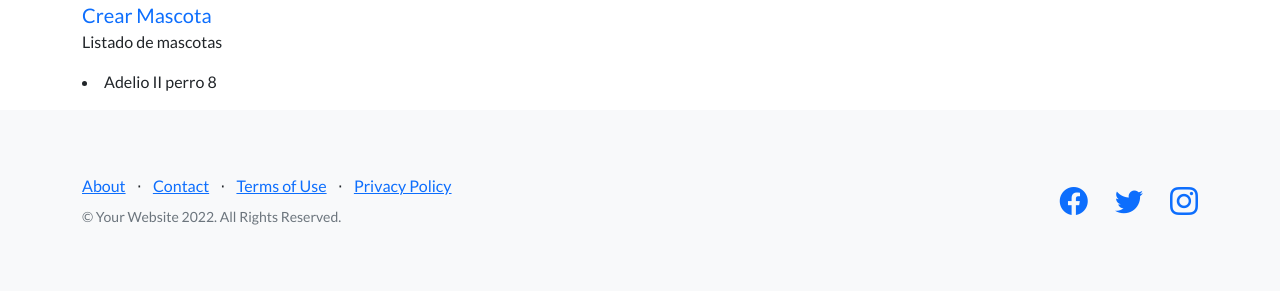
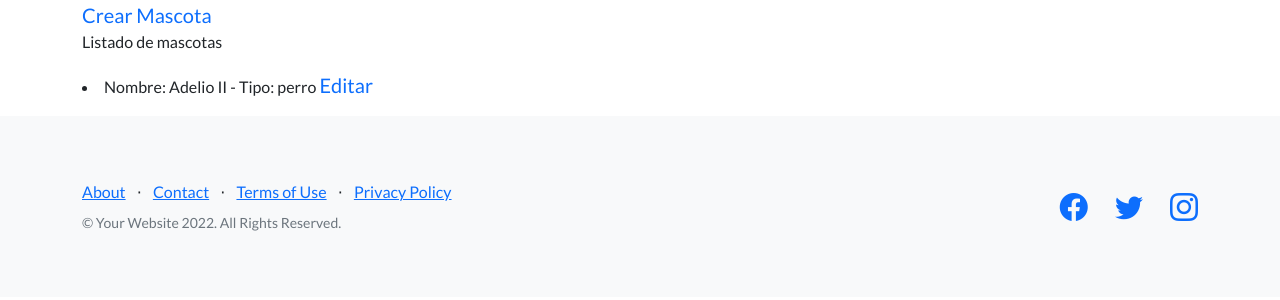
Before and after one commit to simonvaru/mvt-2-simon-vargas-russo, a Django app: page /avanzado/mascotas/ in a window 1280 px wide. Shown: the part 56-356 px from the top of the page. Run offline with Django 4.2, Linux system fonts and the light colour scheme; data comes from the database, SQL or seed files in the repository; both versions use the stored data as it was after the commit; some libraries are stand-ins or nearby versions.

Commit message:
commit 27, 3/4 clase 22

```diff
--- a/avanzado/models.py
+++ b/avanzado/models.py
@@ -8,3 +8,6 @@ class Mascota(models.Model):
     tipo  = models.CharField(max_length=20)
     edad = models.IntegerField()
     fecha_nacimiento = models.DateField()
+
+    def __str__(self):
+        return f'Nombre: {self.nombre} - Tipo: {self.tipo}'
--- a/avanzado/templates/avanzado/ver_mascotas.html
+++ b/avanzado/templates/avanzado/ver_mascotas.html
@@ -17,7 +17,13 @@
     {% if mascotas %}
 
         {% for mascota in mascotas %}
-            <li>{{mascota.nombre}} {{mascota.tipo}} {{mascota.edad}}</li>
+            <li>
+                {{mascota}}
+                {% comment %} <button>
+                    <a class="navbar-brand" href='#'>Editar</a>
+                </button> {% endcomment %}
+                <a class="navbar-brand" href={% url 'editar_mascota' mascota.id %}>Editar</a>
+            </li>
         {% endfor %}
 
     {% else %}
--- a/avanzado/urls.py
+++ b/avanzado/urls.py
@@ -3,5 +3,6 @@ from avanzado import views
 
 urlpatterns = [
     path('mascotas/', views.ver_mascotas, name='ver_mascotas'),
-    path('mascotas/crear/', views.crear_mascotas, name='crear_mascota')
+    path('mascotas/crear/', views.crear_mascota, name='crear_mascota'),
+    path('mascotas/editar/<int:id>', views.editar_mascotas, name='editar_mascota'),
 ]
--- a/avanzado/views.py
+++ b/avanzado/views.py
@@ -8,7 +8,7 @@ def ver_mascotas(request):
 
     return render(request, 'avanzado/ver_mascotas.html', {'mascotas': mascotas})
 
-def crear_mascotas(request):
+def crear_mascota(request):
 
     if request.method == 'POST':
         formulario = MascotaFormulario(request.POST)
@@ -26,6 +26,38 @@ def crear_mascotas(request):
             mascota.save()
             return redirect('ver_mascotas')
 
+        else:
+            return render(request, 'avanzado/crear_mascota.html', {'formulario': formulario})
+
     formulario = MascotaFormulario()
 
     return render(request, 'avanzado/crear_mascota.html', {'formulario': formulario})
+
+def editar_mascotas(request, id):
+
+    mascota = Mascota.objects.get(id=id)
+
+    if request.method == 'POST':
+        formulario = MascotaFormulario(request.POST)
+
+
+        if formulario.is_valid():
+            datos=formulario.cleaned_data
+
+            mascota.nombre = datos['nombre']
+            mascota.tipo = datos['tipo']
+            mascota.edad = datos['edad']
+            mascota.fecha_nacimiento = datos['fecha_nacimiento']
+            mascota.save()
+            return redirect('ver_mascotas')
+
+    formulario = MascotaFormulario(
+        initial={
+            'nombre': mascota.nombre,
+            'tipo': mascota.tipo,
+            'edad': mascota.edad,
+            'fecha_nacimiento': mascota.fecha_nacimiento
+        }
+    )
+
+    return render(request, 'avanzado/editar_mascota.html', {'formulario': formulario, 'mascota':mascota})
```
Also changed, not shown: avanzado/templates/avanzado/editar_mascota.html (added, +15 -0 lines), avanzado/forms.py (line endings or trailing spaces), db.sqlite3.
